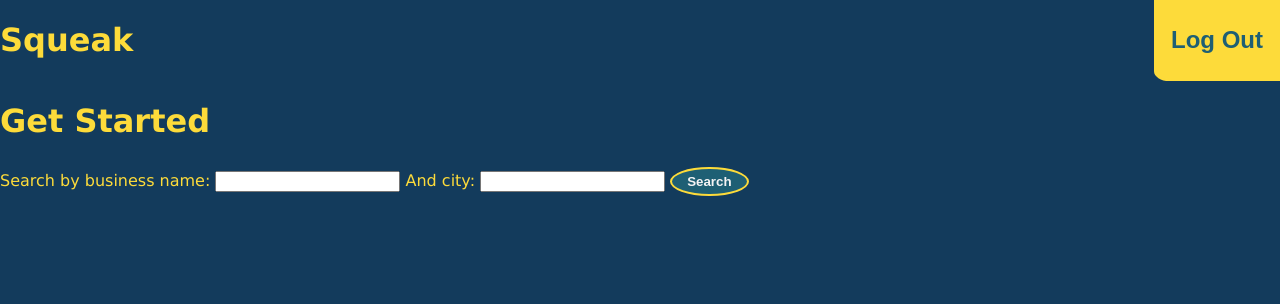
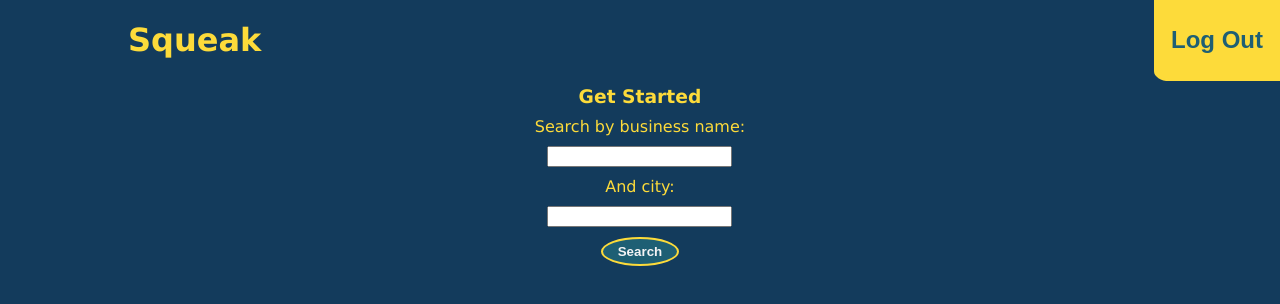
Before and after one commit to jameygronewald/squeak, a React (Create React App) app in the folder client/: page /welcome in a window 1280 px wide. Shown: the top 304 px of the page. Built offline with nearby package versions, Linux system fonts and the light colour scheme; sample sign-in values are in the browser's storage.

Commit message:
some basic layout styling on welcome page

```diff
--- a/client/src/App.css
+++ b/client/src/App.css
@@ -21,6 +21,7 @@ button {
   display: flex;
   flex-direction: row;
   justify-content: space-between;
+  margin-left: 10vw;
 }
 
 .logoutButton {
@@ -30,3 +31,21 @@ button {
   color: #1e5f74;
   margin: 0;
 }
+
+.welcomeContainer {
+  display: grid;
+  grid-template-columns: 5vw repeat(5, 18vw) 5vw;
+}
+
+.getStarted {
+    grid-column: 3 / 6;
+    display: flex;
+    flex-direction: column;
+    align-items: center;
+}
+
+.getStarted h3,
+.getStarted label,
+.getStarted input {
+    margin: 5px;
+}
--- a/client/src/App.tsx
+++ b/client/src/App.tsx
@@ -26,7 +26,6 @@ const App = () => {
 
   const checkAuthStatus = () => {
     const token = localStorage.getItem("sessionToken");
-    console.log(token);
     if (token) handleLogin(token);
   }
 
--- a/client/src/pages/Welcome.tsx
+++ b/client/src/pages/Welcome.tsx
@@ -36,7 +36,17 @@ export const Welcome: React.FC = (): JSX.Element => {
         const { address1, city, state, zip_code } = business.location;
         const yelp_id = id;
         const user_id = sessionToken;
-        return { yelp_id, user_id, name, phone, rating, address1, city, state, zip_code };
+        return {
+          yelp_id,
+          user_id,
+          name,
+          phone,
+          rating,
+          address1,
+          city,
+          state,
+          zip_code,
+        };
       }
     );
     setSearchPlaces(searchDisplayData);
@@ -64,8 +74,9 @@ export const Welcome: React.FC = (): JSX.Element => {
   };
 
   return (
-    <div>
-      <h1>Get Started</h1>
+    <div className="welcomeContainer">
+      <div className="getStarted">
+        <h3>Get Started</h3>
         <label htmlFor="search">Search by business name: </label>
         <input
           type="text"
@@ -106,5 +117,6 @@ export const Welcome: React.FC = (): JSX.Element => {
           </ul>
         ))}
       </div>
+    </div>
   );
 };
```
Also changed, not shown: 1 other file (tests, documents, lock files or other folders). Lines whose indentation alone changed are shown as unchanged.
